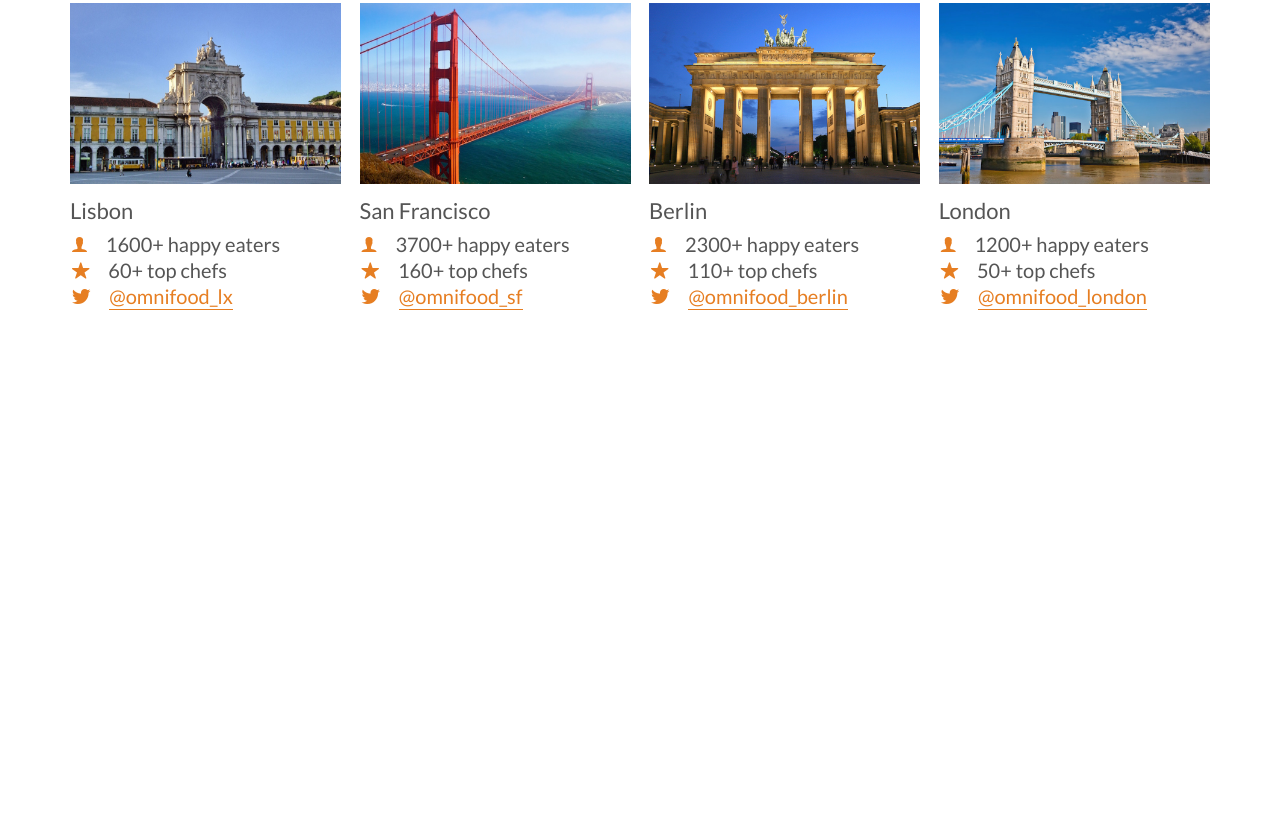
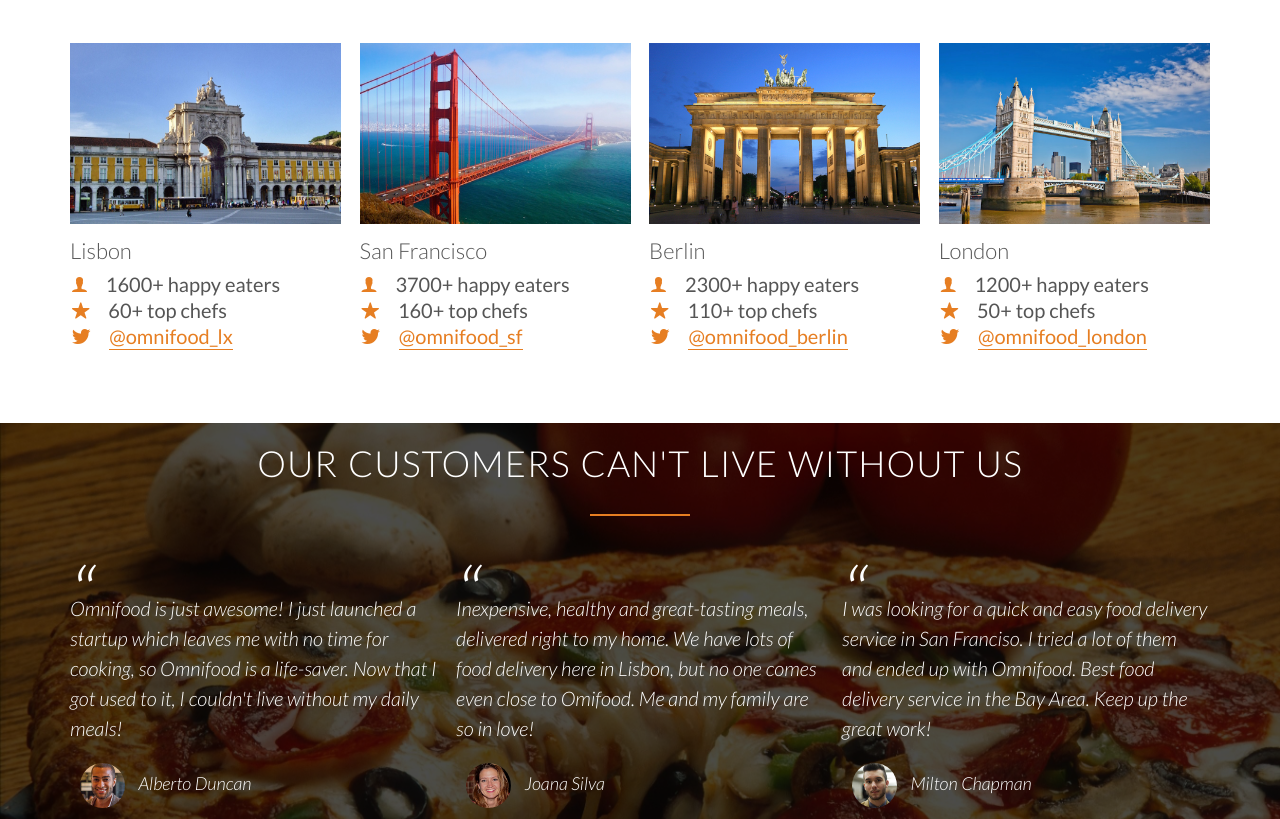
Before and after one commit to Ebrahemsamer2/Omnifood, a plain HTML site: page index.html in a window 1280 px wide. Shown: the part 2820-3639 px from the top of the page. Before the commit the page ends 3203 px from the top, so only its background shows below. Drawn offline with Linux system fonts and the light colour scheme.

Commit message:
Adding Customers Section

```diff
--- a/index.html
+++ b/index.html
@@ -4,7 +4,7 @@
 	<link rel="stylesheet" type="text/css" href="vendors/css/normalize.css">
 	<link rel="stylesheet" type="text/css" href="vendors/css/grid.css">
 	<link rel="stylesheet" type="text/css" href="vendors/css/ionicons.min.css">
-	<link href="https://fonts.googleapis.com/css?family=Lato:400,700" rel="stylesheet">
+	<link href="https://fonts.googleapis.com/css?family=Lato:100,300,300i,400" rel="stylesheet">
 	<link rel="stylesheet" type="text/css" href="resources/css/style.css">
 	<title>Omnifood</title>
 </head>
@@ -201,6 +201,31 @@
 			</div>
 		</div>
 	</section>
+	<section class="testimonials">
+		<div class="row">
+			<h2>Our customers can't live without us</h2>
+		</div>
+		<div class="row">
+			<div class="col span-1-of-3">
+				<blockquote>
+					Omnifood is just awesome! I just launched a startup which leaves me with no time for cooking, so Omnifood is a life-saver. Now that I got used to it, I couldn't live without my daily meals!
+				</blockquote>
+				<cite><img src="resources/imgs/customer-1.jpg"> Alberto Duncan</cite>
+			</div>
+			<div class="col span-1-of-3">
+				<blockquote>
+					Inexpensive, healthy and great-tasting meals, delivered right to my home. We have lots of food delivery here in Lisbon, but no one comes even close to Omifood. Me and my family are so in love!
+				</blockquote>
+				<cite><img src="resources/imgs/customer-2.jpg"> Joana Silva</cite>
+			</div>
+			<div class="col span-1-of-3">
+				<blockquote>
+					I was looking for a quick and easy food delivery service in San Franciso. I tried a lot of them and ended up with Omnifood. Best food delivery service in the Bay Area. Keep up the great work!
+				</blockquote>
+				<cite><img src="resources/imgs/customer-3.jpg"> Milton Chapman</cite>
+			</div>
+		</div>
+	</section>
 <script type="text/javascript" src="vendors/js/jquery.js"></script>
 <script type="text/javascript" src="vendors/js/popper.min.js"></script>
 <script type="text/javascript" src="resources/js/main.js"></script>
--- a/resources/css/style.css
+++ b/resources/css/style.css
@@ -28,6 +28,7 @@ header {
 	height: 100vh;
 	background-image: linear-gradient(rgba(0,0,0,0.7),rgba(0,0,0,0.7)) , url(imgs/hero.jpg);
 	background-size: cover;
+	background-attachment: fixed;
 }
 header .row .logo {
 	margin-top: 10px;
@@ -109,7 +110,8 @@ section.features {
 }
 section.features h2,
 section.steps h2,
-section.cities h2 {
+section.cities h2,
+.testimonials h2 {
 	text-align: center;
 	font-weight: 300;
 	font-size: 180%;
@@ -120,7 +122,8 @@ section.cities h2 {
 }
 section.features h2:after,
 .steps h2:after,
-section.cities h2:after {
+section.cities h2:after,
+.testimonials h2:after {
 	height: 2px;
 	display: block;
 	margin: 0 auto;
@@ -129,6 +132,7 @@ section.cities h2:after {
 	width: 100px;
 	margin: 0 auto;
 	margin-top: 30px;
+	margin-bottom: 50px;
 }
 section.features p.long-copy {
 	width: 70%;
@@ -283,3 +287,42 @@ section.cities .city-feature a:active {
 }
 
 /* End Cities Section */
+
+/* Start Testimonials  Section */
+
+.testimonials {
+	margin-top: 60px;
+	background-image: linear-gradient(rgba(0,0,0,0.7),rgba(0,0,0,0.7)), url(imgs/back-customers.jpg);
+	background-size: cover;
+	color: #FFF;
+	background-attachment: fixed;
+}
+.testimonials h2{
+	margin-top: 20px;
+	font-weight: 300;
+}
+.testimonials blockquote:before {
+	content: "\201c";
+	display: block;
+	font-weight: 300;
+	font-size: 400%;
+	margin-bottom: -15px;
+}
+.testimonials blockquote {
+	font-style: italic;
+	line-height: 150%;
+}
+.testimonials cite{
+	display: block;
+	margin-top: 20px;
+	margin-left: 10px;
+	font-size: 90%;
+}
+.testimonials cite img {
+	border-radius: 50%;
+	height: 45px;
+	margin-right: 10px;
+	vertical-align: middle;
+}
+
+/* End Testimonials  Section */
--- a/resources/js/main.js
+++ b/resources/js/main.js
@@ -1,15 +1,6 @@
-var johnMass, ahmedMass, johnHeight, ahmedHeight;
 
-johnMass = 70;
-ahmedMass = 90;
-johnHeight = 190;
-ahmedHeight = 170;
+var yearsToRetired = function(age) {
+	var years = 60 - age;
 
-var johnBMI = johnMass / (johnHeight * johnHeight);
-
-var ahmedBMI = ahmedMass / (ahmedHeight * ahmedHeight);
-
-var johnisbig = johnBMI > ahmedBMI;
-
-
-console.log('John is big than ahmed ? ' + johnisbig);
+	console.log(years);
+}
```
Also changed, not shown: resources/css/imgs/back-customers.jpg (added).
